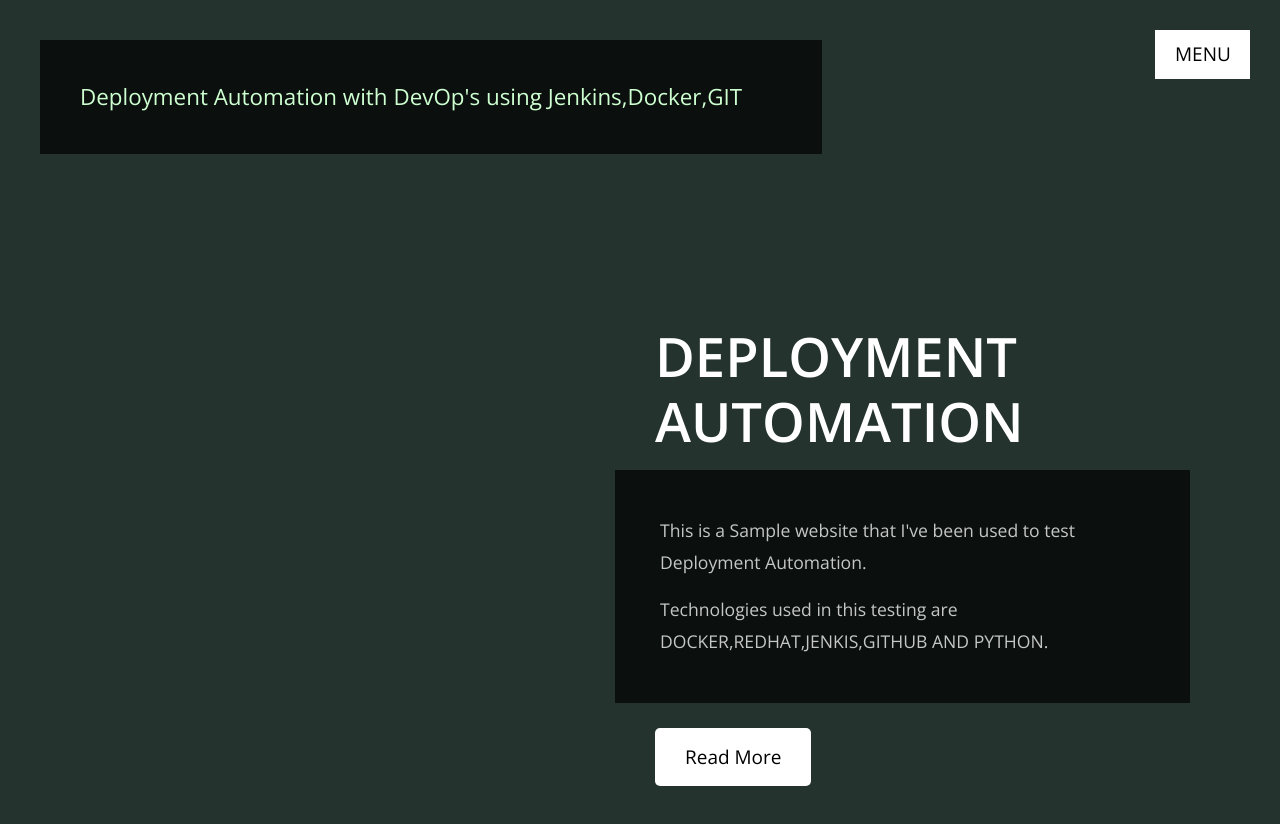
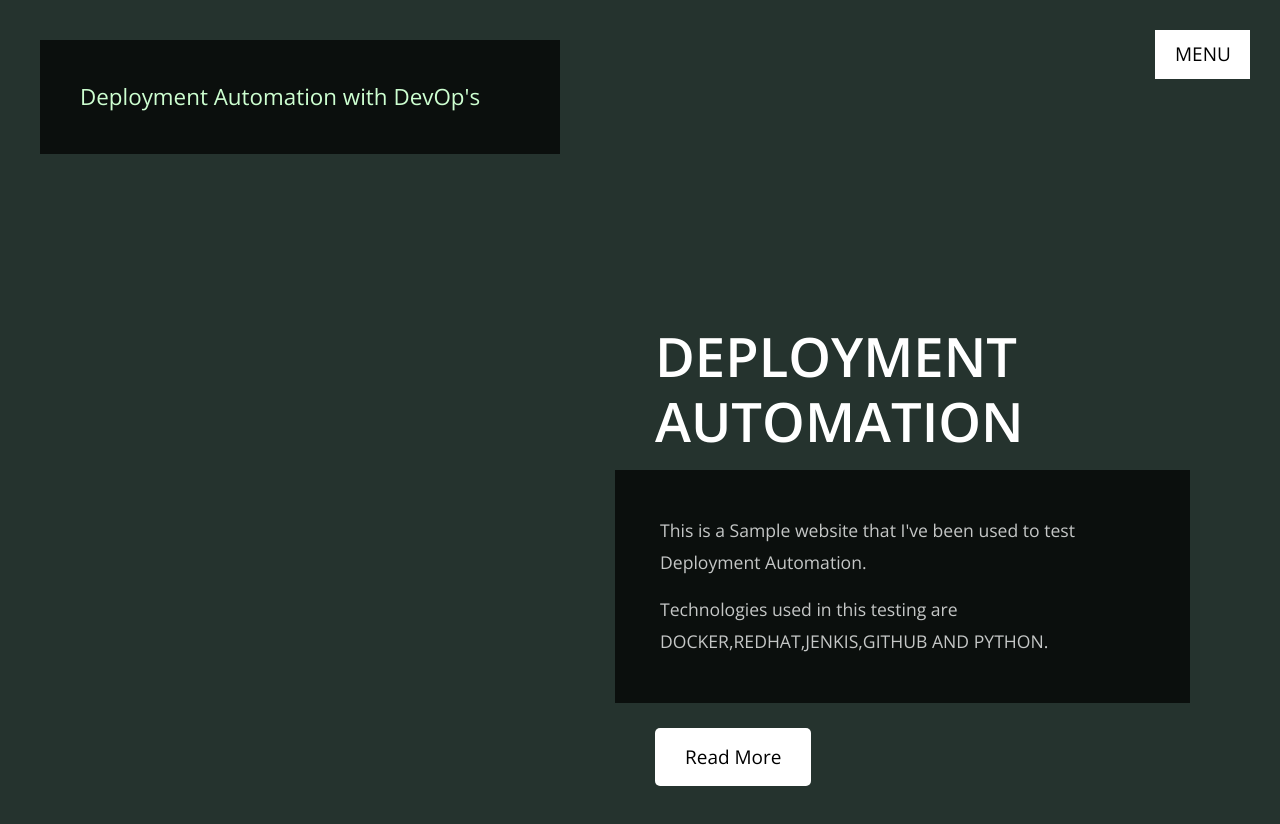
Before and after one commit to jthiruveedula/SDLC, a plain HTML site: page index.html in a window 1280 px wide. Drawn offline with nearby package versions, Linux system fonts and the light colour scheme.

Commit message:
changed webpage name

```diff
--- a/index.html
+++ b/index.html
@@ -45,7 +45,7 @@
 
         <!-- Site header -->
         <header class="tm-site-header-box tm-bg-dark">
-          <p class="mb-0 tm-site-subtitle">Deployment Automation with DevOp's using Jenkins,Docker,GIT</p>
+          <p class="mb-0 tm-site-subtitle">Deployment Automation with DevOp's</p>
         </header>
       </div>
       <!-- tm-top-container -->
```
Also changed, not shown: test.html (deleted, +0 -1 lines).
